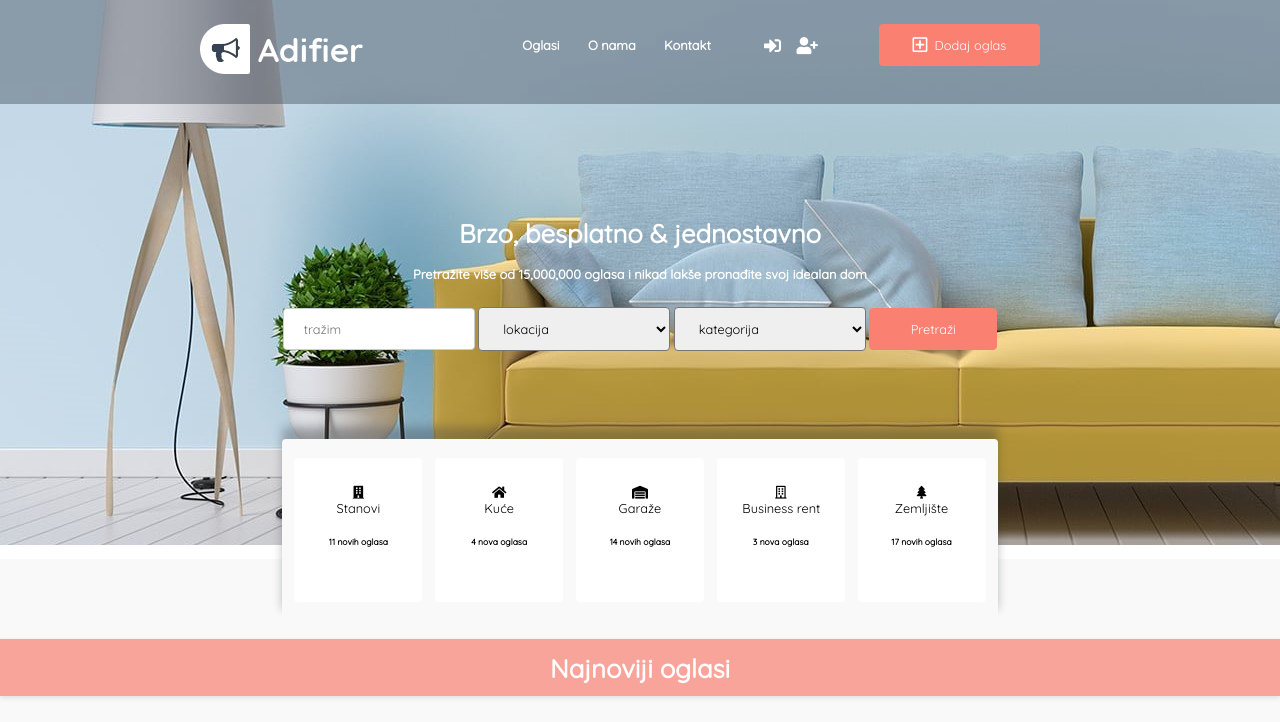
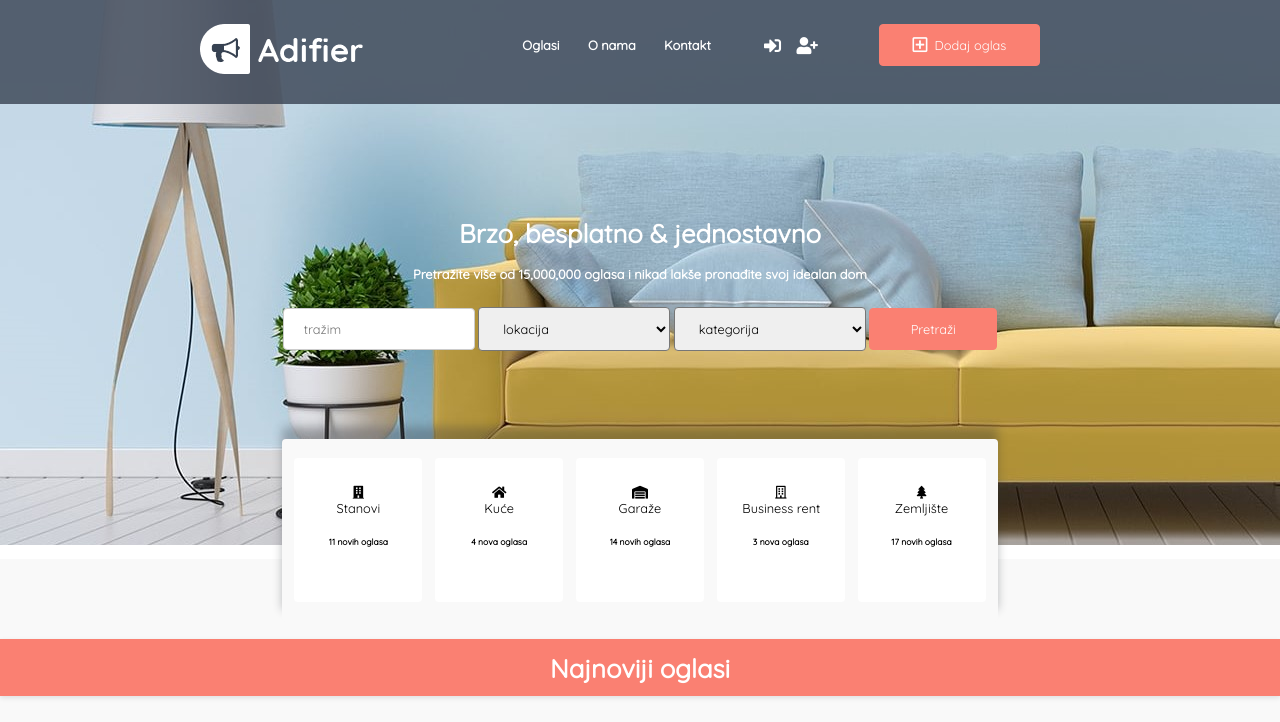
Before and after one commit to Danilo3110/oglasi, a website: page src/index.html in a window 1280 px wide. Shown: the top 722 px of the page. Drawn offline with Linux system fonts and the light colour scheme.

Commit message:
najnoviji oglasi sekcija redizajn - 5

```diff
--- a/src/css/main.css
+++ b/src/css/main.css
@@ -15,7 +15,7 @@ body {
 
 .item1 {
     grid-area: logo;
-    background: rgba(55, 66, 82, 0.4);
+    background: rgba(55, 66, 82, 0.8);
     height: 13vh;
     position: sticky;
     top: 0;
@@ -29,7 +29,7 @@ body {
 
 .item2 {
     grid-area: menu;
-    background: rgba(55, 66, 82, 0.4);
+    background: rgba(55, 66, 82, 0.8);
     height: 10vh;
     color: white;
     position: sticky;
@@ -55,7 +55,7 @@ body {
 
 .item3 {
     grid-area: login;
-    background: rgba(55, 66, 82, 0.4);
+    background: rgba(55, 66, 82, 0.8);
     height: 13vh;
     color: white;
     position: sticky;
@@ -73,7 +73,7 @@ body {
 
 .item4 {
     grid-area: empty2;
-    background: rgba(55, 66, 82, 0.4);
+    background: rgba(55, 66, 82, 0.8);
     height: 13vh;
     position: sticky;
     top: 0;
@@ -195,7 +195,7 @@ body {
 }
 
 .item7 h1 {
-    background-color: rgb(250, 128, 114, .7);
+    background-color: rgb(250, 128, 114);
     color: white;
     box-shadow: 0px 2px 5px 0px rgba(0,0,0,0.10);
     padding: 1% 0;
```
Also changed, not shown: src/img/lux-3-0-stan-garaza-odlicna-ponuda-id-8768-5425634480684-71787728297.jpg.
